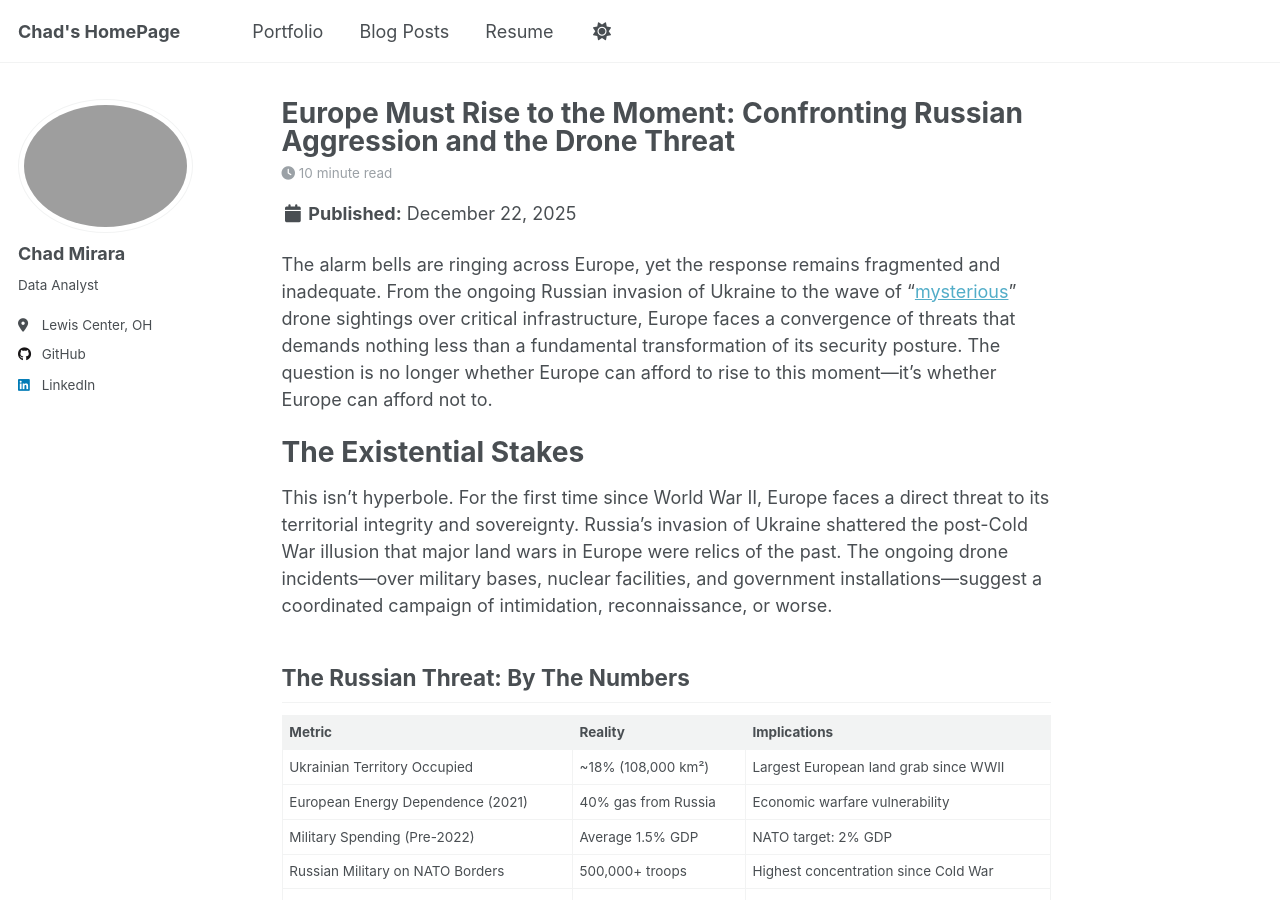
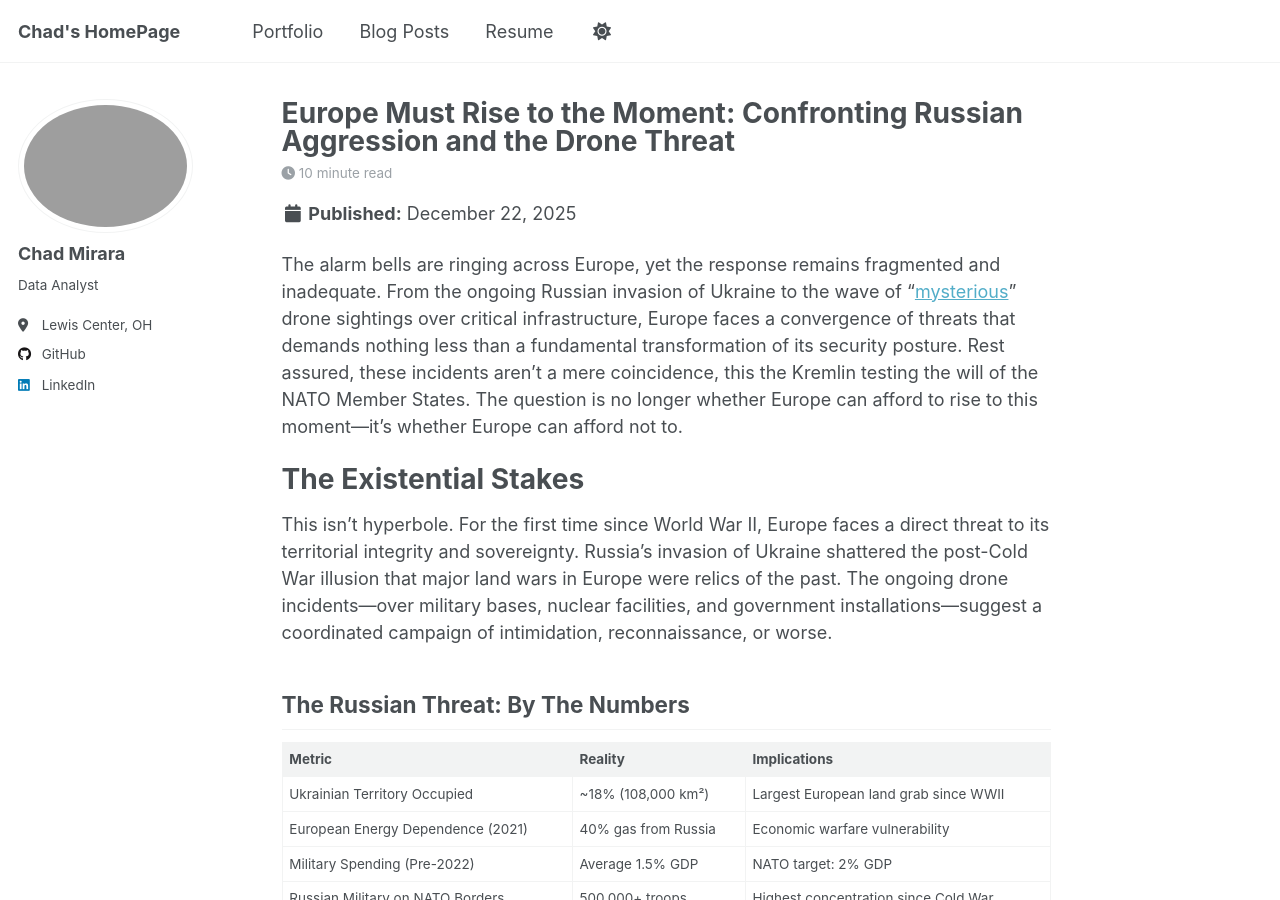
Before and after one commit to chkbm/chkpage, a Jekyll site: the page built from _posts/2025-12-22-europe-must-rise-to-the-moment.md, in a window 1280 px wide and 900 px high. Built offline with Jekyll 4.4.1, drawn with Linux system fonts in a browser that asks for light colours; a script that is not in the unit is left out.

Commit message:
Update 2025-12-22-europe-must-rise-to-the-moment.md

```diff
--- a/_posts/2025-12-22-europe-must-rise-to-the-moment.md
+++ b/_posts/2025-12-22-europe-must-rise-to-the-moment.md
@@ -8,7 +8,7 @@ tags:
   - Europe
 ---
 
-The alarm bells are ringing across Europe, yet the response remains fragmented and inadequate. From the ongoing Russian invasion of Ukraine to the wave of "[mysterious](https://www.wsj.com/world/europe/denmark-says-new-drone-flights-over-military-base-airports-are-hybrid-attack-e9f94aac)" drone sightings over critical infrastructure, Europe faces a convergence of threats that demands nothing less than a fundamental transformation of its security posture.  The question is no longer whether Europe can afford to rise to this moment—it's whether Europe can afford not to.
+The alarm bells are ringing across Europe, yet the response remains fragmented and inadequate. From the ongoing Russian invasion of Ukraine to the wave of "[mysterious](https://www.wsj.com/world/europe/denmark-says-new-drone-flights-over-military-base-airports-are-hybrid-attack-e9f94aac)" drone sightings over critical infrastructure, Europe faces a convergence of threats that demands nothing less than a fundamental transformation of its security posture. Rest assured, these incidents aren't a mere coincidence, this the Kremlin testing the will of the NATO Member States. The question is no longer whether Europe can afford to rise to this moment—it's whether Europe can afford not to.
 
 The Existential Stakes
 ======
```
